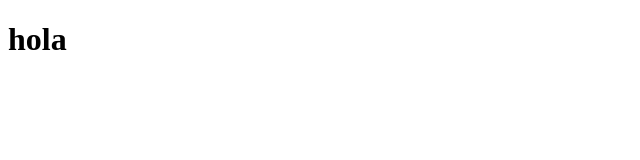
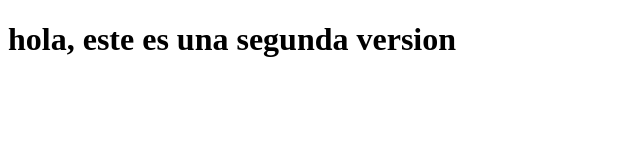
Before and after one commit to Alexis0800/proyectoDemoCursoPrework, a plain HTML site: page index.html in a window 1280 px wide. Shown: the whole page, without its empty margins (0-640 px from the left). Drawn offline with Linux system fonts and the light colour scheme.

Commit message:
second commit

```diff
--- a/index.html
+++ b/index.html
@@ -4,9 +4,9 @@
     <meta charset="UTF-8">
     <meta http-equiv="X-UA-Compatible" content="IE=edge">
     <meta name="viewport" content="width=device-width, initial-scale=1.0">
-    <title>Hola mundo</title>
+    <title>Hola mundo 2</title>
 </head>
 <body>
-    <h1>hola</h1>
+    <h1>hola, este es una segunda version</h1>
 </body>
 </html>
```
